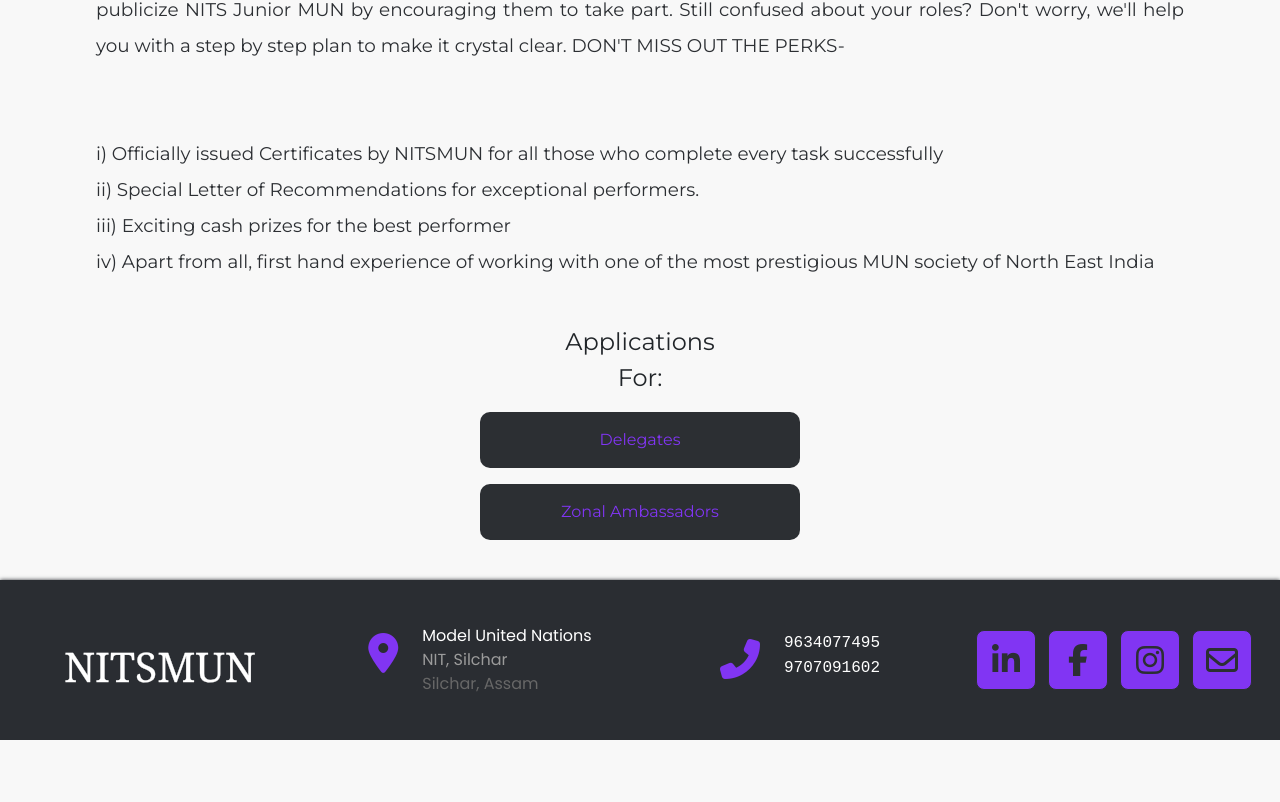
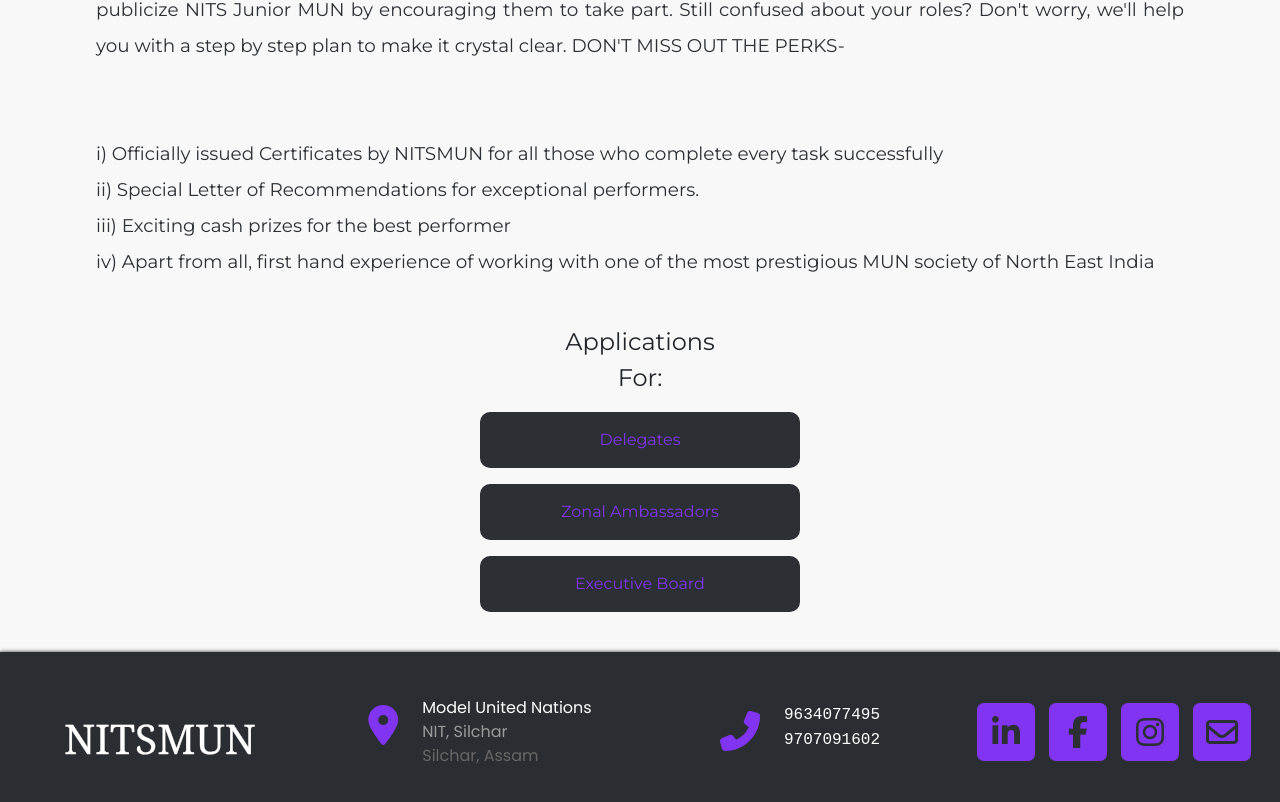
Before and after one commit to nitsmun/nitsmun2021-22, a React (Create React App) app: page /events/mun-u18 in a window 1280 px wide. Shown: the part 1968-2770 px from the top of the page. Before the commit the page ends 2708 px from the top, so only its background shows below. Built offline with nearby package versions, Linux system fonts and the light colour scheme.

Commit message:
Added navbar + home workshop heading changes

```diff
--- a/src/components/Navbar.jsx
+++ b/src/components/Navbar.jsx
@@ -92,6 +92,16 @@ const Navbar = () => {
 						</span>
 						<div className='dropdown-menu'>
 							<Link
+								to='/events/workshop'
+								className='dropdown-itm scroll-top mob-nav-close'>
+								Workshop
+							</Link>
+							<Link
+								to='/events/mun-u18'
+								className='dropdown-itm scroll-top mob-nav-close'>
+								NITS Junior MUN
+							</Link>
+							<Link
 								to='/events/annual-conference'
 								className='dropdown-itm scroll-top mob-nav-close'>
 								Annual Conference
@@ -105,16 +115,6 @@ const Navbar = () => {
 								to='/events/mock-mun'
 								className='dropdown-itm scroll-top mob-nav-close'>
 								Mock MUNs
-							</Link>
-							<Link
-								to='/events/workshop'
-								className='dropdown-itm scroll-top mob-nav-close'>
-								Workshop
-							</Link>
-							<Link
-								to='/events/mun-u18'
-								className='dropdown-itm scroll-top mob-nav-close'>
-								NITS Junior MUN
 							</Link>
 						</div>
 					</span>
--- a/src/components/Timer.jsx
+++ b/src/components/Timer.jsx
@@ -84,7 +84,7 @@ const Timer = () => {
 						padding: '2vh 1vh 0.5vh 1vh',
 						textAlign: 'center',
 					}}>
-					Workshop Applications Out Now
+					Workshop and Junior MUN Applications out now!
 				</h2>
 				{btnAllow && (
 					<a
--- a/src/components/screens/MunU18.jsx
+++ b/src/components/screens/MunU18.jsx
@@ -72,9 +72,9 @@ let info = {
 			name: 'Zonal Ambassadors',
 		},
 		{
-			link: 'https://forms.gle/PAWFVNF5Tu3Chw1w9',
-			display: 'none',
-			name: 'Workshop',
+			link: 'https://docs.google.com/forms/d/e/1FAIpQLSdbcx0iIQ2iehsaO4yhdmYy1vyJ8034-M9mdP1MlhZx6kDwag/viewform',
+			display: 'block',
+			name: 'Executive Board',
 		},
 	],
 };
```
